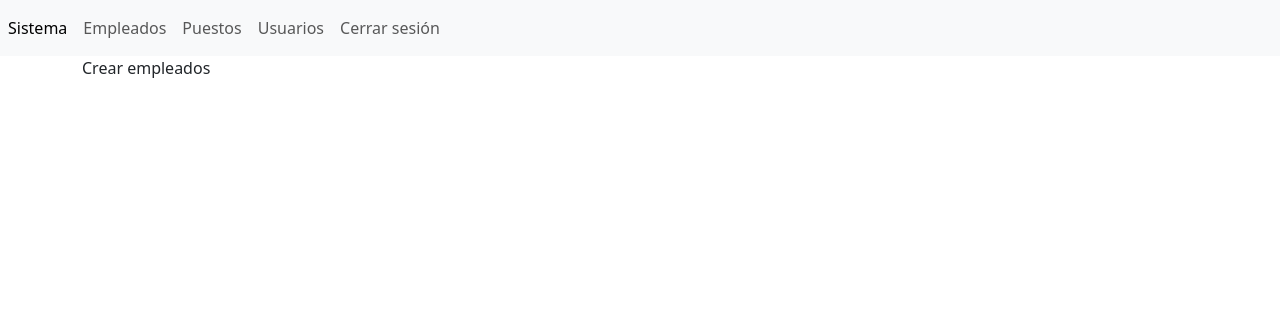
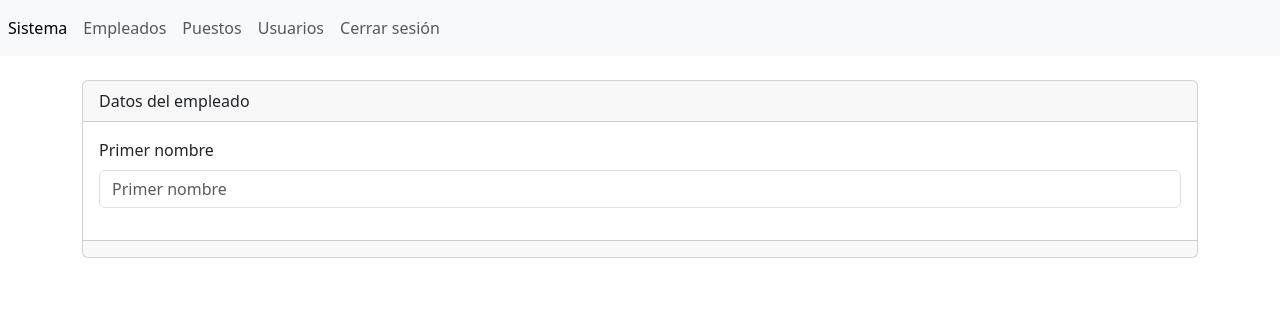
Before and after one commit to jhon-ran/app, a PHP site: page /app/secciones/empleados/crear.php in a window 1280 px wide. Shown: the top 316 px of the page. Run offline with PHP 8.4, Linux system fonts and the light colour scheme.

Commit message:
add links to empleados & form to create

```diff
--- a/secciones/empleados/crear.php
+++ b/secciones/empleados/crear.php
@@ -1,7 +1,30 @@
 <!-- ../../ sube 2 niveles para poder acceder al folder de templates-->
 <?php include("../../templates/header.php"); ?>
+<br/>
+<div class="card">
+    <div class="card-header">Datos del empleado</div>
+    <div class="card-body">
+        <form action="" method="post" enctype="multipart/form-data">
 
-Crear empleados
+        <div class="mb-3">
+            <label for="primernombre" class="form-label">Primer nombre</label>
+            <input
+                type="text"
+                class="form-control"
+                name="primernombre"
+                id="primernombre"
+                aria-describedby="helpId"
+                placeholder="Primer nombre"
+            />
+        </div>
+
+
+        </form>
+
+    </div>
+    <div class="card-footer text-muted"></div>
+</div>
+
 
 <!-- ../../ sube 2 niveles para poder acceder al folder de templates-->
 <?php include("../../templates/footer.php"); ?>
```
Also changed, not shown: secciones/empleados/index.php (+11 -2 lines).
